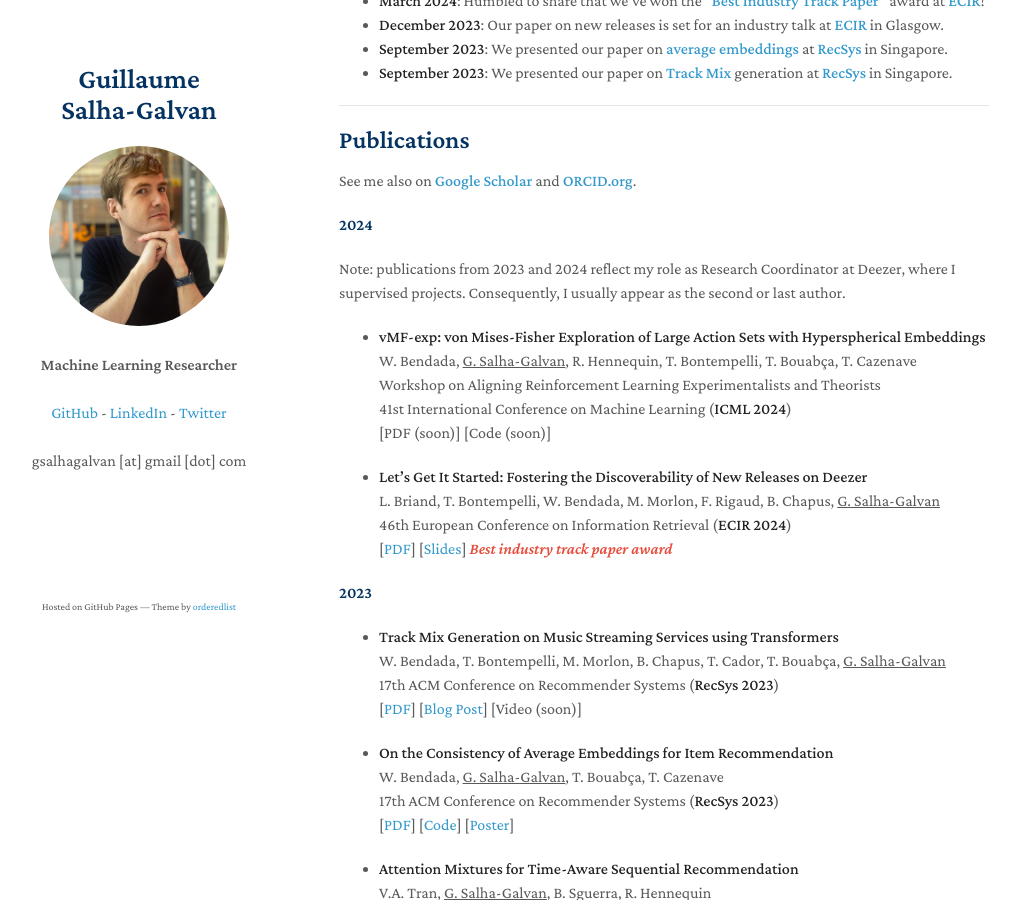
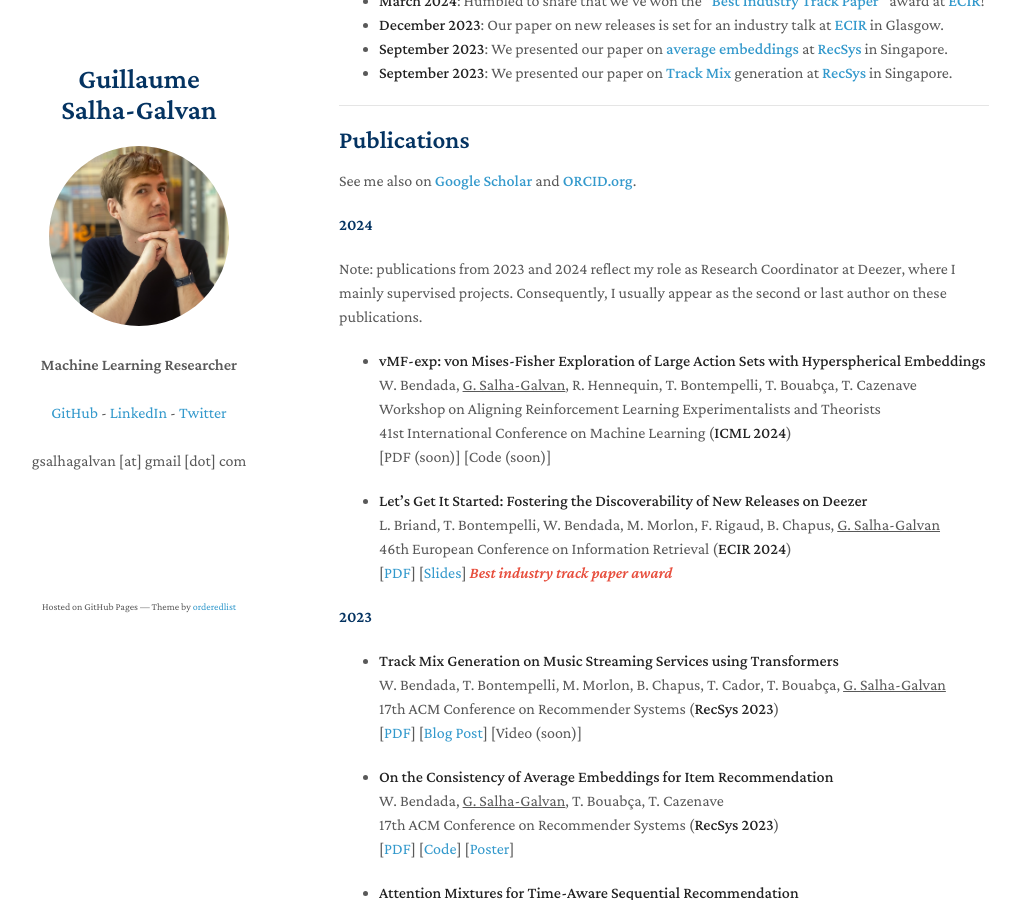
Before and after one commit to GuillaumeSalhaGalvan/GuillaumeSalhaGalvan.github.io, a Jekyll site: the page built from index.md, in a window 1280 px wide and 900 px high, scrolled down 751 px. Shown: the whole window, without its empty margins (131-1151 px from the left). Built offline with Jekyll 4.4.1, drawn with Linux system fonts in a browser that asks for light colours; our own code applies the rules of GitHub Pages for plain Markdown files; a script that is not in the unit is left out.

Commit message:
Update index.md

```diff
--- a/index.md
+++ b/index.md
@@ -34,7 +34,7 @@
 
 #### 2024
 
-Note: publications from 2023 and 2024 reflect my role as Research Coordinator at Deezer, where I supervised projects. Consequently, I usually appear as the second or last author.
+Note: publications from 2023 and 2024 reflect my role as Research Coordinator at Deezer, where I mainly supervised projects. Consequently, I usually appear as the second or last author on these publications.
 
 - **vMF-exp: von Mises-Fisher Exploration of Large Action Sets with Hyperspherical Embeddings** <br>
 W. Bendada, <ins>G. Salha-Galvan</ins>, R. Hennequin, T. Bontempelli, T. Bouabça, T. Cazenave <br>
```
